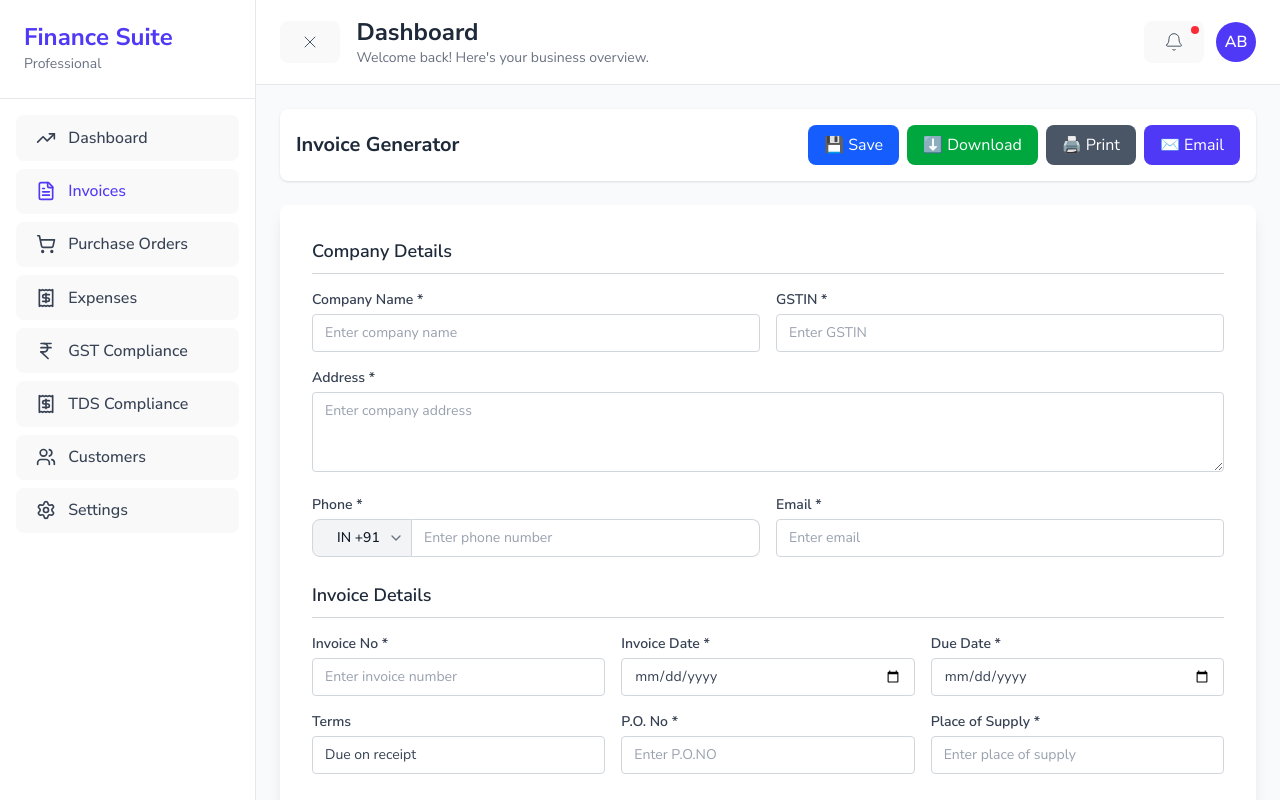
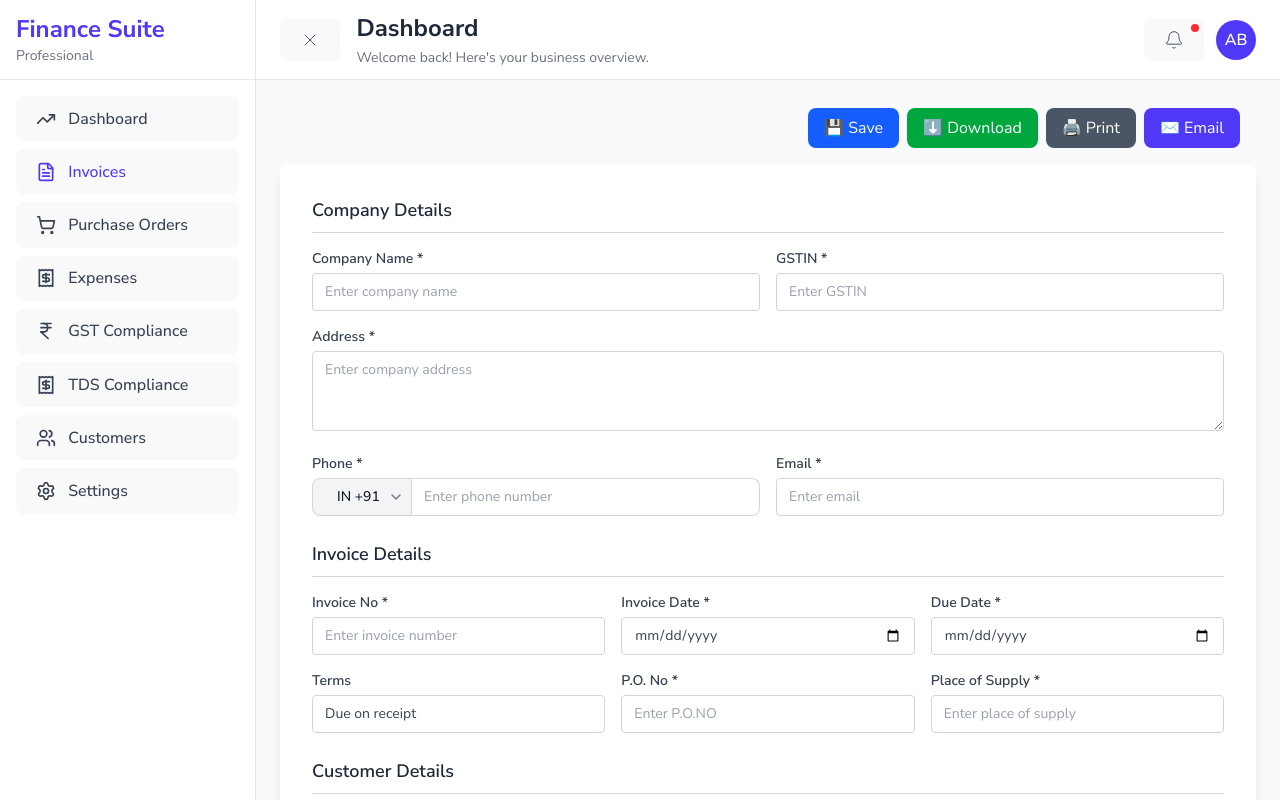
Before and after one commit to FessiT-FinSuite-OpenSourceSoftware/FessiT-FinanceSuite, a React (Vite) app in the folder finance-suite-professional-frontend/: page /invoices in a window 1280 px wide. Built offline with nearby package versions, Linux system fonts and the light colour scheme.

Commit message:
issue #9 Side bar and Nav bar must be aligned properly

```diff
--- a/finance-suite-professional-frontend/src/components/Invoices/invoice.jsx
+++ b/finance-suite-professional-frontend/src/components/Invoices/invoice.jsx
@@ -108,13 +108,20 @@ export default function Invoice() {
 
 
   const handlePhoneChange = (e) => {
-    let { value } = e.target;
+    let { name , value } = e.target;
 
     // Allow only numbers — remove anything else
     value = value.replace(/\D/g, "");
 
     setInvoiceData((prev) => ({ ...prev, company_phone: value }));
     validateField("company_phone", value);
+      if (inputErrors[name]) {
+      setInputErrors((prevErrors) => {
+        const updated = { ...prevErrors };
+        delete updated[name];
+        return updated;
+      });
+    }
   };
 
   const handleItemChange = (index, e) => {
@@ -208,9 +215,9 @@ export default function Invoice() {
   console.log(selectedCountry);
   return (
     <div>
-      <div className="sticky top-20 z-10">
-        <div className="bg-white rounded-lg shadow-sm p-4 mb-6 flex justify-between items-center">
-          <h1 className="text-xl font-bold text-gray-800">Invoice Generator</h1>
+      <div className="fixed right-0 top-23 z-10 mr-6 w-[50vw]">
+        <div className=" rounded-lg p-4 mb-6 flex justify-end">
+
           <div className="flex space-x-2">
             <button
               className="px-4 py-2 cursor-pointer bg-blue-600 text-white rounded-lg hover:bg-blue-700"
@@ -231,7 +238,7 @@ export default function Invoice() {
         </div>
       </div>
       <div>
-        <div className="bg-white rounded-lg shadow-lg p-8">
+        <div className="bg-white rounded-lg shadow-lg p-8 pb-6 mt-15">
           {/* <!-- Company Details --> */}
           {/* <form> */}
           <h2 className="text-lg font-semibold text-gray-800 mb-4 border-b border-gray-300 pb-2">
--- a/finance-suite-professional-frontend/src/shared/SideBar/SideBar.jsx
+++ b/finance-suite-professional-frontend/src/shared/SideBar/SideBar.jsx
@@ -92,7 +92,7 @@ export default function SideBar({ component }) {
         className={`${sidebarOpen ? "w-64" : "w-0"
           } transition-all duration-300 bg-white border-r border-gray-200 overflow-hidden`}
       >
-        <div className="p-6 border-b border-gray-200">
+        <div className="p-4  border-b border-gray-200 h-20">
           <h1 className="text-2xl font-bold text-indigo-600">Finance Suite</h1>
           <p className="text-sm text-gray-500 mt-1">Professional</p>
         </div>
@@ -119,7 +119,7 @@ export default function SideBar({ component }) {
       {/* Main content */}
       <div className="flex-1 flex flex-col overflow-hidden">
         <main className="overflow-y-auto">
-          <header className="bg-white border-b border-gray-200 px-6 py-4 sticky z-10 top-0 right-0">
+          <header className="bg-white border-b border-gray-200 px-6 h-20 py-3 sticky z-10 top-0 right-0">
             <div className="flex items-center justify-between">
               <div className="flex items-center space-x-4">
                 <button
@@ -133,7 +133,7 @@ export default function SideBar({ component }) {
                   )}
                 </button>
                 <div>
-                  <h2 className="text-2xl font-bold text-gray-800 capitalize">
+                  <h2 className="text-2xl font-bold text-gray-800 capitalize mb-1">
                     Dashboard
                   </h2>
                   <p className="text-sm text-gray-500">
```
